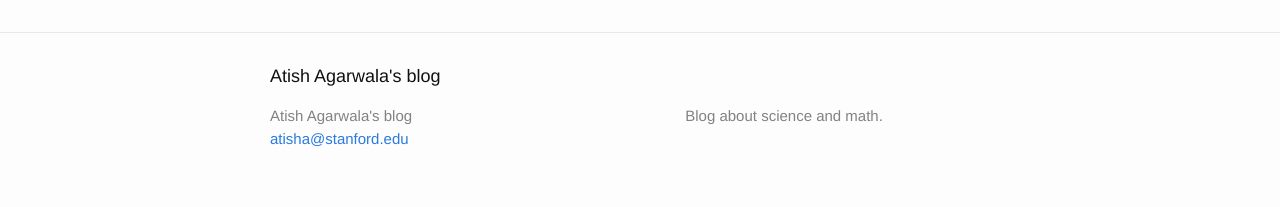
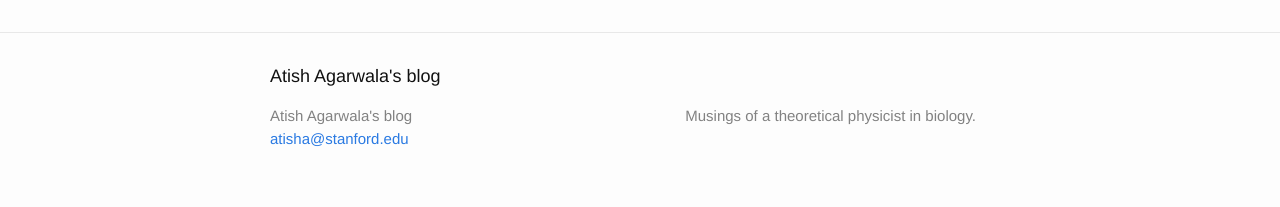
Before and after one commit to atishagarwala/atishagarwala.github.io, a Jekyll site: the page built from index.html, in a window 1280 px wide. Shown: the part 1254-1461 px from the top of the page. Built offline with Jekyll 4.4.1, drawn with Linux system fonts in a browser that asks for light colours.

Commit message:
Update _config.yml

```diff
--- a/_config.yml
+++ b/_config.yml
@@ -11,7 +11,7 @@ title: >
 email: atisha@stanford.edu
 theme: jekyll-theme-modernist
 description: > # this means to ignore newlines until "baseurl:"
-  Blog about science and math.
+  Musings of a theoretical physicist in biology.
 baseurl: "" # the subpath of your site, e.g. /blog
 url: "https://atishagarwala.github.io" # the base hostname & protocol for your site
 #twitter_username: jekyllrb
```
